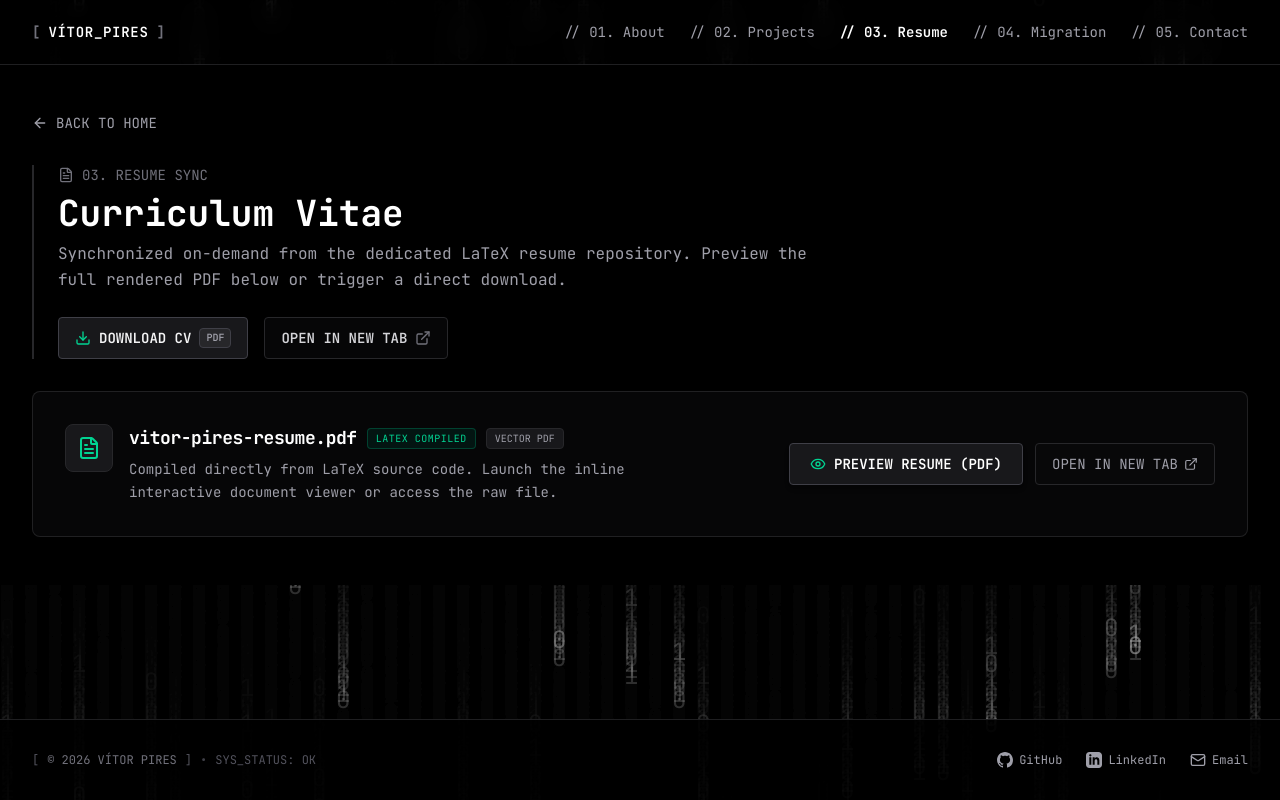
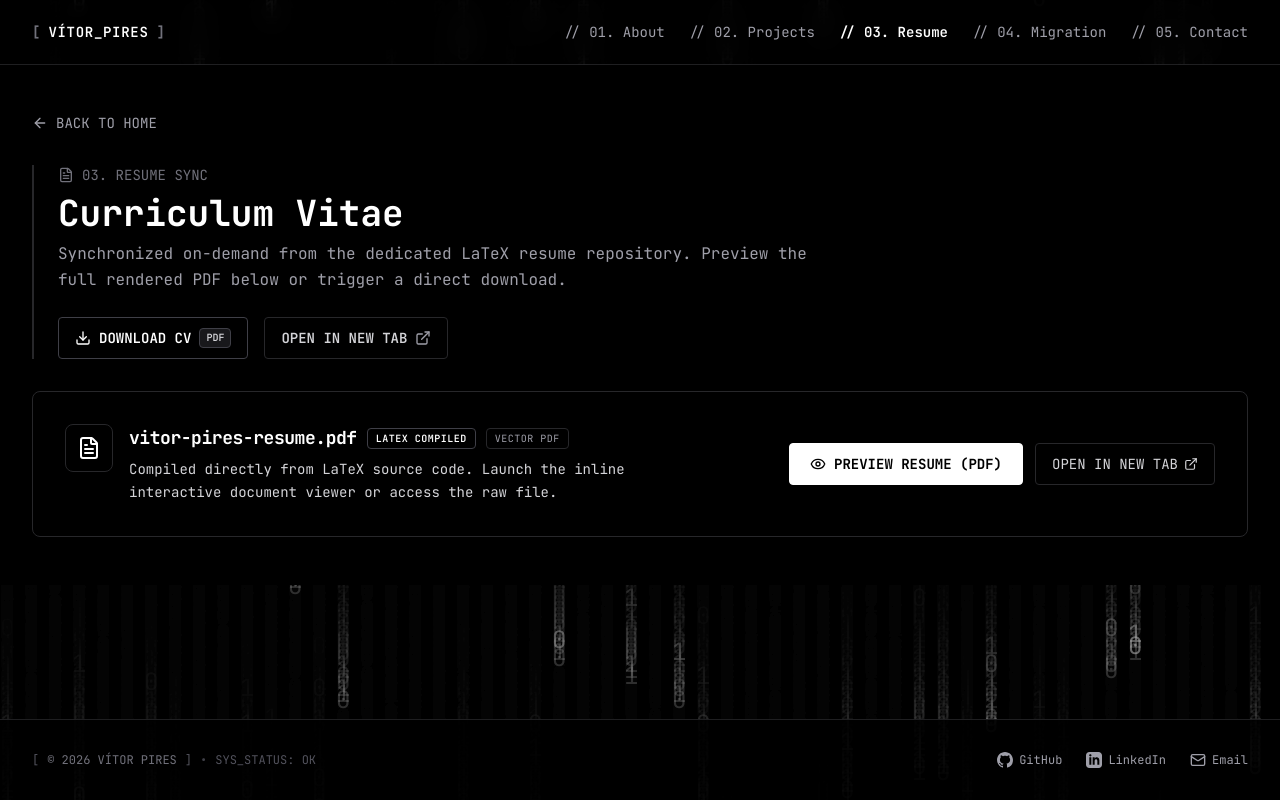
Before and after one commit to v1tor2003/portfolio, a Next.js app: page /resume in a window 1280 px wide. Built offline with nearby package versions, Linux system fonts and the light colour scheme.

Commit message:
style(resume): shift previewer and action buttons to high-contrast black and white aesthetic

```diff
--- a/features/resume/components/ResumeDownloadButton.tsx
+++ b/features/resume/components/ResumeDownloadButton.tsx
@@ -12,11 +12,11 @@ export function ResumeDownloadButton({
 			href="/api/resume?download=true"
 			download="vitor-pires-resume.pdf"
 			aria-label="Download CV"
-			className={`inline-flex items-center gap-2 px-4 py-2.5 bg-zinc-900 hover:bg-zinc-800 text-zinc-100 font-mono text-xs sm:text-sm font-semibold rounded border border-zinc-700 hover:border-zinc-500 transition-all duration-150 ${className}`}
+			className={`inline-flex items-center gap-2 px-4 py-2.5 bg-black hover:bg-zinc-900 text-white font-mono text-xs sm:text-sm font-semibold rounded border border-zinc-700 hover:border-zinc-500 transition-all duration-150 ${className}`}
 		>
-			<Download className="h-4 w-4 text-emerald-400" />
+			<Download className="h-4 w-4 text-white" />
 			<span>DOWNLOAD CV</span>
-			<span className="text-[10px] px-1.5 py-0.5 rounded bg-zinc-800 text-zinc-400 border border-zinc-700">
+			<span className="text-[10px] px-1.5 py-0.5 rounded bg-zinc-900 text-zinc-300 border border-zinc-700">
 				PDF
 			</span>
 		</a>
--- a/features/resume/components/ResumeSection.tsx
+++ b/features/resume/components/ResumeSection.tsx
@@ -28,10 +28,10 @@ export function ResumeSection() {
 						target="_blank"
 						rel="noopener noreferrer"
 						aria-label="Preview online"
-						className="inline-flex items-center gap-2 px-4 py-2.5 bg-zinc-950/70 hover:bg-zinc-900 text-zinc-300 hover:text-white text-xs sm:text-sm font-semibold rounded border border-zinc-800 hover:border-zinc-700 transition-colors"
+						className="inline-flex items-center gap-2 px-4 py-2.5 bg-black hover:bg-zinc-900 text-zinc-300 hover:text-white text-xs sm:text-sm font-semibold rounded border border-zinc-800 hover:border-zinc-600 transition-colors"
 					>
 						<span>OPEN IN NEW TAB</span>
-						<ExternalLink className="h-4 w-4 text-zinc-500" />
+						<ExternalLink className="h-4 w-4 text-zinc-400" />
 					</a>
 				</div>
 			</div>
--- a/features/resume/components/ResumeViewer.tsx
+++ b/features/resume/components/ResumeViewer.tsx
@@ -17,11 +17,11 @@ export function ResumeViewer({
 	if (!isOpen) {
 		return (
 			<div
-				className={`rounded-lg border border-zinc-800/80 bg-zinc-950/70 p-6 sm:p-8 font-mono shadow-lg transition-all hover:border-zinc-700 hover:bg-zinc-900/30 ${className}`}
+				className={`rounded-lg border border-zinc-800 bg-black p-6 sm:p-8 font-mono shadow-xl transition-all duration-200 hover:border-zinc-700 ${className}`}
 			>
 				<div className="flex flex-col md:flex-row md:items-center justify-between gap-6">
 					<div className="flex items-start gap-4">
-						<div className="h-12 w-12 rounded-lg bg-zinc-900 border border-zinc-800 flex items-center justify-center text-emerald-400 shrink-0">
+						<div className="h-12 w-12 rounded-lg bg-black border border-zinc-800 flex items-center justify-center text-white shrink-0">
 							<FileText className="h-6 w-6" />
 						</div>
 						<div className="space-y-1.5">
@@ -29,14 +29,14 @@ export function ResumeViewer({
 								<h3 className="text-base sm:text-lg font-bold text-white tracking-tight">
 									vitor-pires-resume.pdf
 								</h3>
-								<span className="flex items-center gap-1 text-[10px] tracking-wider text-emerald-400 bg-emerald-950/40 border border-emerald-800/60 px-2 py-0.5 rounded uppercase">
+								<span className="flex items-center gap-1 text-[10px] tracking-wider text-white bg-black border border-zinc-700 px-2 py-0.5 rounded uppercase font-semibold">
 									LATEX COMPILED
 								</span>
-								<span className="text-[10px] px-2 py-0.5 rounded bg-zinc-900 border border-zinc-800 text-zinc-400">
+								<span className="text-[10px] tracking-wider text-zinc-400 bg-black border border-zinc-800 px-2 py-0.5 rounded uppercase">
 									VECTOR PDF
 								</span>
 							</div>
-							<p className="text-xs sm:text-sm text-zinc-400 max-w-xl leading-relaxed">
+							<p className="text-xs sm:text-sm text-zinc-300 max-w-xl leading-relaxed">
 								Compiled directly from LaTeX source code. Launch the inline
 								interactive document viewer or access the raw file.
 							</p>
@@ -48,17 +48,16 @@ export function ResumeViewer({
 							type="button"
 							onClick={() => setIsOpen(true)}
 							aria-label="Preview resume"
-							className="inline-flex items-center gap-2 px-5 py-2.5 bg-zinc-900 hover:bg-zinc-800 text-white font-semibold text-xs sm:text-sm rounded border border-zinc-700 hover:border-emerald-500 transition-all shadow-md hover:shadow-emerald-500/10 cursor-pointer group"
+							className="inline-flex items-center gap-2 px-5 py-2.5 bg-white hover:bg-zinc-200 text-black font-bold text-xs sm:text-sm rounded border border-white transition-all shadow-md cursor-pointer group"
 						>
-							<Eye className="h-4 w-4 text-emerald-400 group-hover:scale-110 transition-transform" />
+							<Eye className="h-4 w-4 text-black group-hover:scale-110 transition-transform" />
 							<span>PREVIEW RESUME (PDF)</span>
 						</button>
-
 						<a
 							href="/api/resume"
 							target="_blank"
 							rel="noopener noreferrer"
-							className="inline-flex items-center gap-1.5 px-4 py-2.5 bg-zinc-950/70 hover:bg-zinc-900 text-zinc-400 hover:text-white text-xs sm:text-sm rounded border border-zinc-800 hover:border-zinc-700 transition-colors"
+							className="inline-flex items-center gap-1.5 px-4 py-2.5 bg-black hover:bg-zinc-900 text-zinc-300 hover:text-white text-xs sm:text-sm rounded border border-zinc-800 hover:border-zinc-700 transition-colors"
 						>
 							<span>OPEN IN NEW TAB</span>
 							<ExternalLink className="h-3.5 w-3.5" />
@@ -71,11 +70,11 @@ export function ResumeViewer({
 
 	return (
 		<div
-			className={`rounded-lg border border-zinc-800/80 bg-zinc-950/80 backdrop-blur-sm overflow-hidden flex flex-col shadow-2xl font-mono ${className}`}
+			className={`rounded-lg border border-zinc-800 bg-black overflow-hidden flex flex-col shadow-2xl font-mono ${className}`}
 		>
-			<div className="flex items-center justify-between px-5 py-3.5 bg-zinc-900/70 border-b border-zinc-800 text-xs text-zinc-300">
+			<div className="flex items-center justify-between px-5 py-3.5 bg-black border-b border-zinc-800 text-xs text-white">
 				<div className="flex items-center space-x-2.5">
-					<FileText className="h-4 w-4 text-emerald-400 shrink-0" />
+					<FileText className="h-4 w-4 text-white shrink-0" />
 					<span className="font-semibold text-white">
 						vitor-pires-resume.pdf
 					</span>
@@ -84,12 +83,12 @@ export function ResumeViewer({
 					</span>
 				</div>
 
-				<div className="flex items-center gap-4">
+				<div className="flex items-center space-x-4">
 					<a
 						href="/api/resume"
 						target="_blank"
 						rel="noopener noreferrer"
-						className="flex items-center gap-1 hover:text-white transition-colors"
+						className="flex items-center gap-1.5 text-zinc-400 hover:text-white transition-colors"
 						aria-label="Open in new tab"
 					>
 						<span>OPEN IN NEW TAB</span>
@@ -99,27 +98,27 @@ export function ResumeViewer({
 					<button
 						type="button"
 						onClick={() => setIsOpen(false)}
+						className="flex items-center gap-1.5 text-zinc-400 hover:text-white transition-colors cursor-pointer"
 						aria-label="Close preview"
-						className="flex items-center gap-1 text-zinc-400 hover:text-rose-400 transition-colors cursor-pointer"
 					>
-						<X className="h-3.5 w-3.5" />
-						<span>CLOSE PREVIEW</span>
+						<X className="h-4 w-4" />
+						<span className="hidden sm:inline">CLOSE PREVIEW</span>
 					</button>
 				</div>
 			</div>
 
-			<div className="relative w-full bg-zinc-950 min-h-[600px] h-[75vh]">
+			<div className="relative w-full bg-black min-h-[600px] h-[75vh]">
 				<iframe
 					src="/api/resume"
 					title="Resume Preview"
-					className="w-full h-full border-0"
+					className="w-full h-full border-0 bg-black"
 				/>
 				<noscript>
 					<div className="p-8 text-center text-sm text-zinc-400">
 						JavaScript is required for inline preview. Please{" "}
 						<a
 							href="/api/resume"
-							className="underline text-emerald-400 hover:text-emerald-300"
+							className="underline text-white hover:text-zinc-300"
 						>
 							download the PDF directly
 						</a>
```
